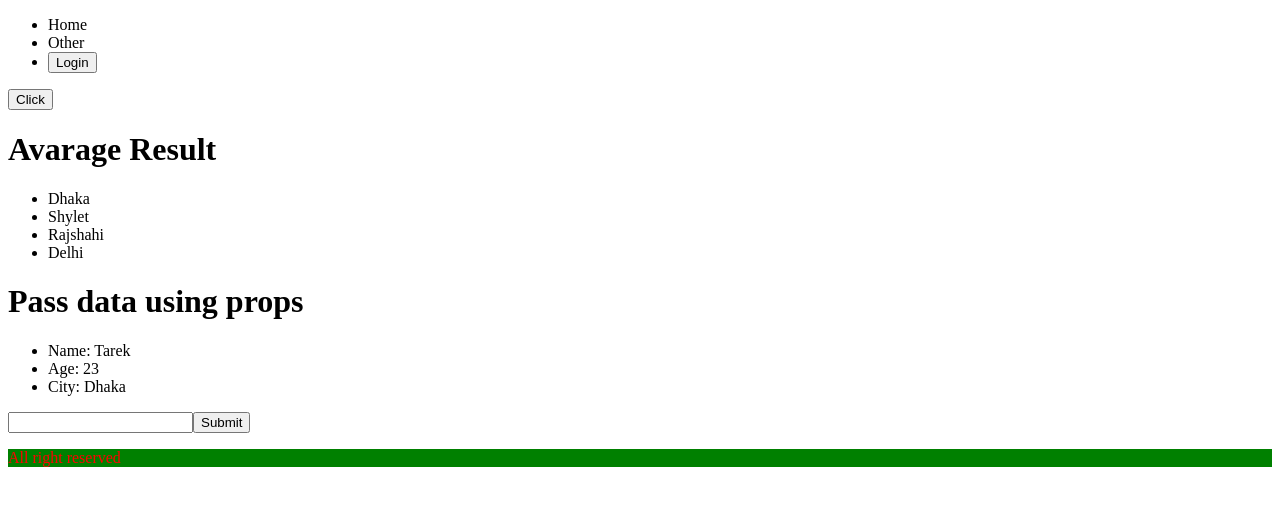
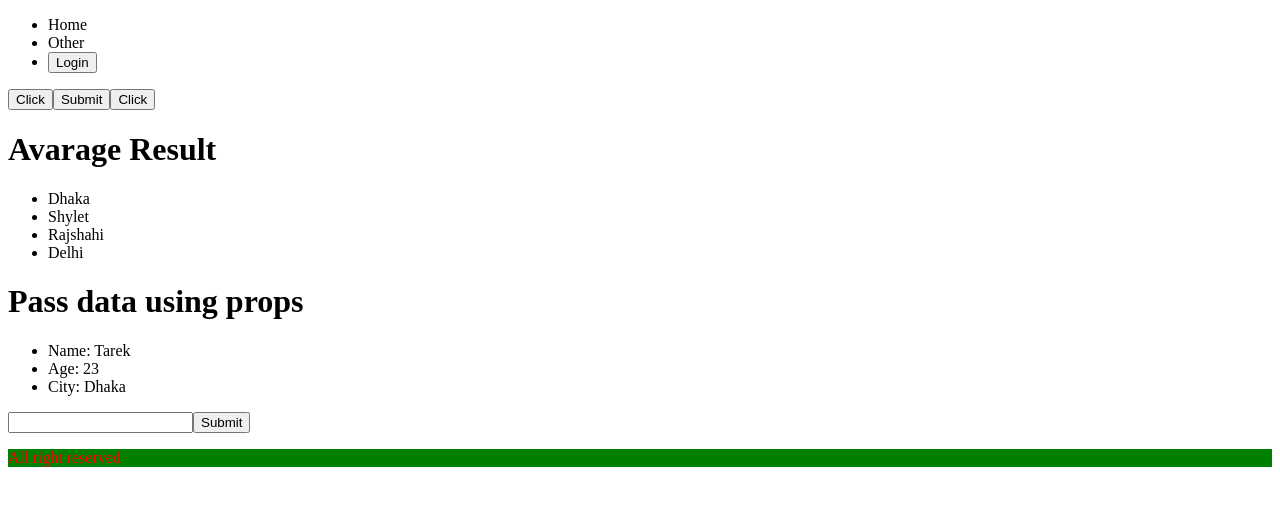
Before and after one commit to tarekhossen71/React, a React (Vite) app: page / in a window 1280 px wide. Shown: the top 506 px of the page. Built offline with nearby package versions, Linux system fonts and the light colour scheme.

Commit message:
responding to evnet

```diff
--- a/src/components/Header.jsx
+++ b/src/components/Header.jsx
@@ -6,8 +6,10 @@ const loginStatusButton = (status) => {
         return <button>Login</button>
     }
 }
+const sayHi = () => alert('Say hi to all')
 
 const Header = (props) => {
+
     return (
         <div>
             <ul>
@@ -17,6 +19,12 @@ const Header = (props) => {
             </ul>
 
             <button onClick={props.btnClick}>Click</button>
+            {/* Responding to event */}
+            <button onClick={()=>{
+                alert('Say hi')
+            }}>Submit</button>
+
+            <button onClick={sayHi}>Click</button>
         </div>
     );
 };
```
